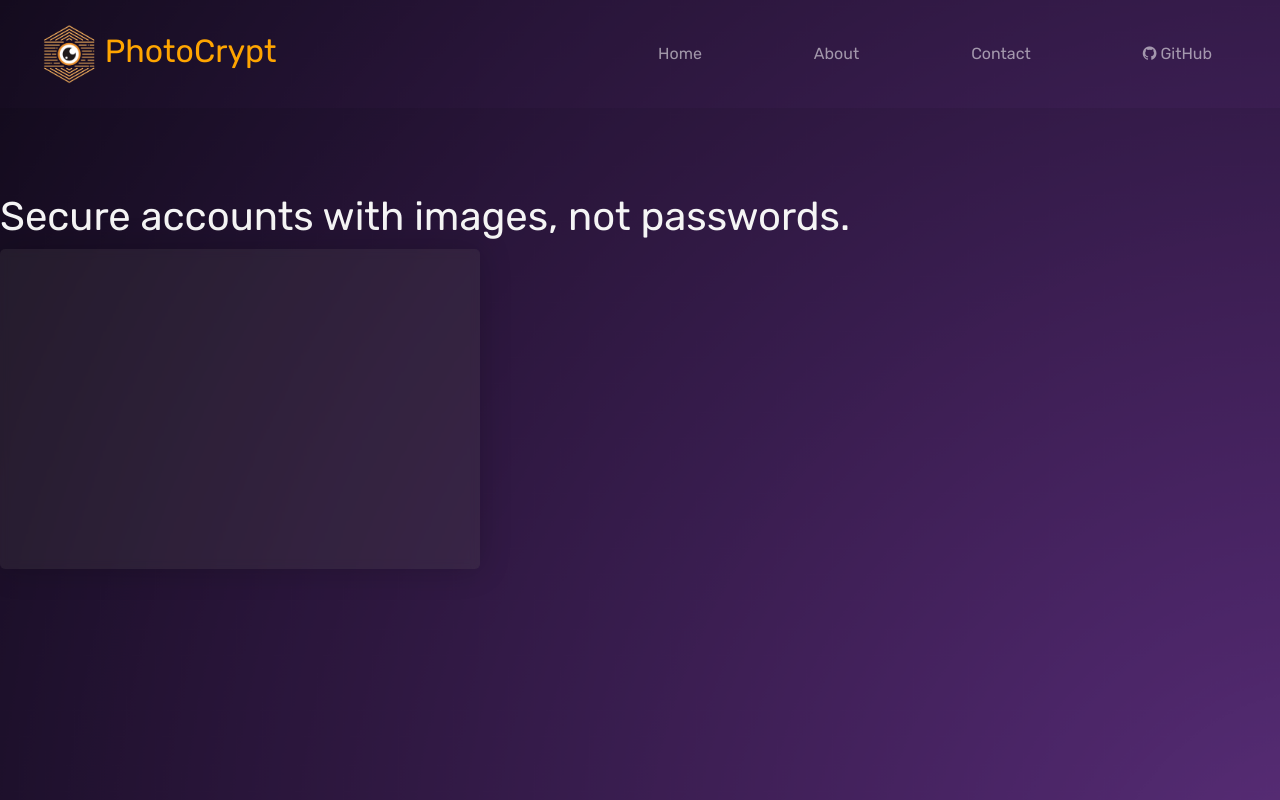
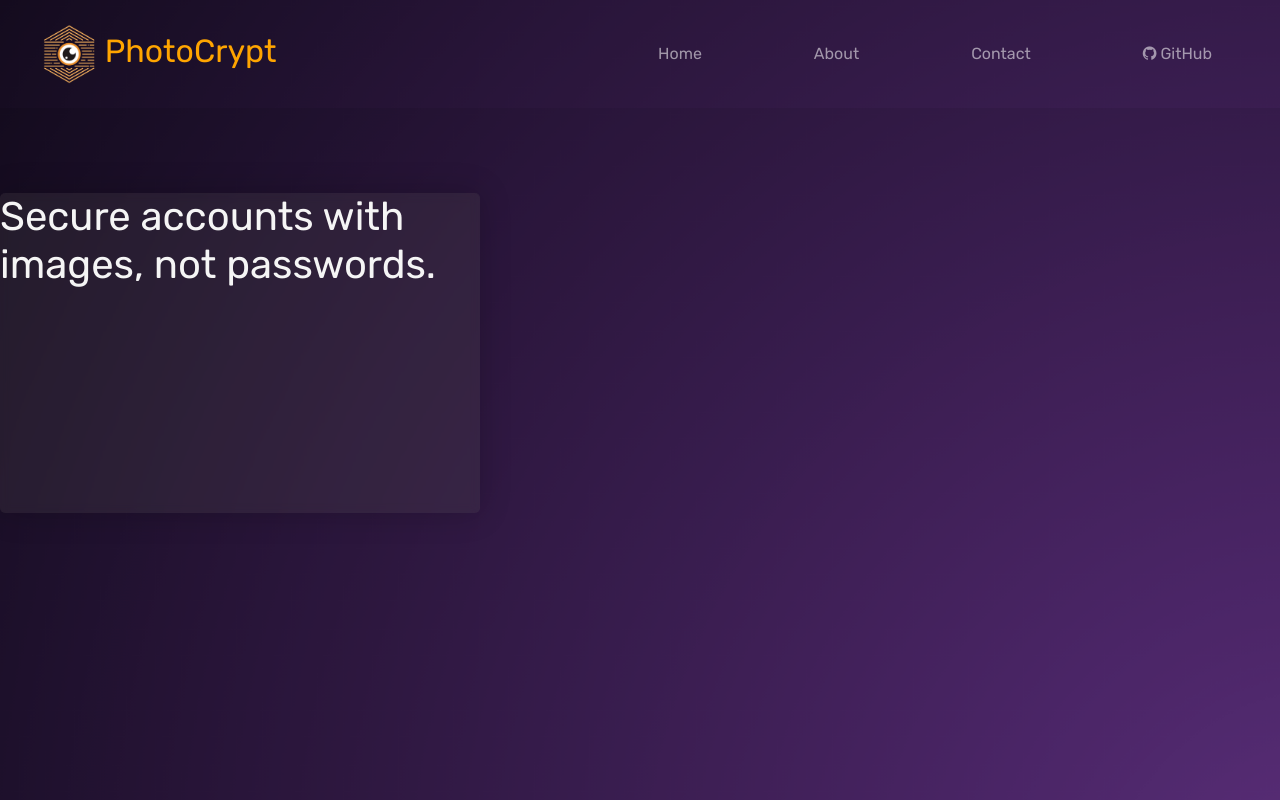
Before and after one commit to Angel-Shah/PhotoCrypt-Web, a Next.js app: page / in a window 1280 px wide. Shown: the top 800 px of the page. Built offline with nearby package versions, Linux system fonts and the light colour scheme.

Commit message:
double push 3

```diff
--- a/pages/index.js
+++ b/pages/index.js
@@ -11,8 +11,8 @@ export default function Home() {
       </Head>
       <body className="content">
 
+      <div className="frosted-panel">
       <h1 className="">Secure accounts with images, not passwords.</h1>
-      <div className="frosted-panel">
 
       </div>
       </body>
```
